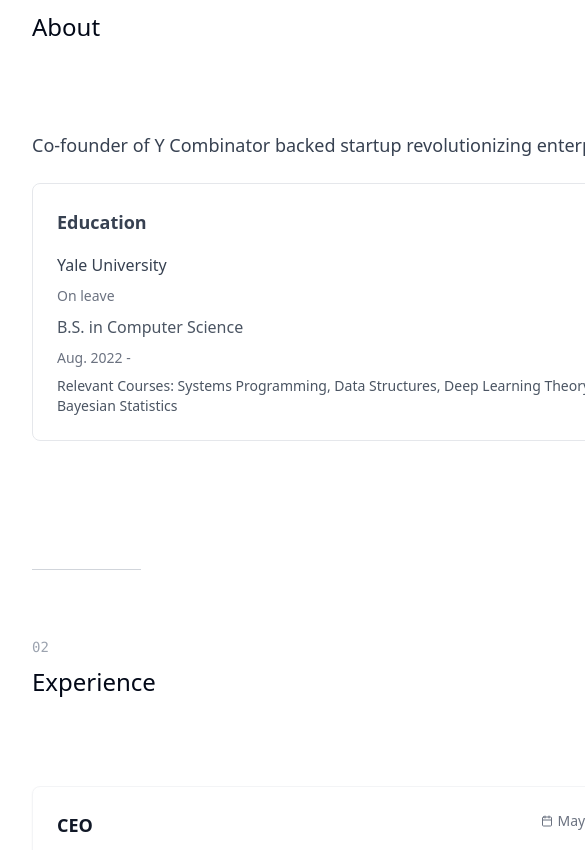
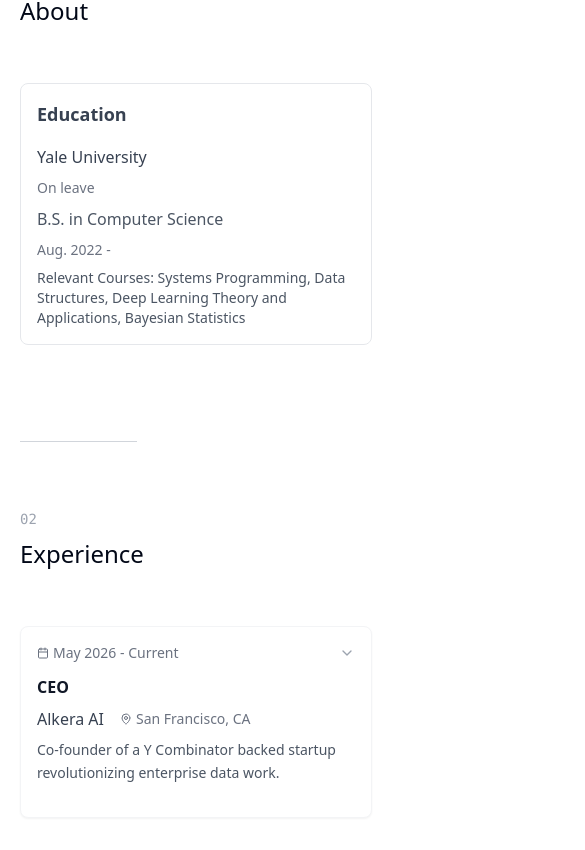
Before and after one commit to rickgao0917/portfolio-page-rickgao, a React (Vite) app: page / in a window 390 px wide. Shown: the part 994-1844 px from the top of the page, 585 px wide, since content can reach past the window. Built offline with nearby package versions, Linux system fonts and the light colour scheme.

Commit message:
Remove About tagline and improve mobile responsiveness

```diff
--- a/src/components/About.tsx
+++ b/src/components/About.tsx
@@ -3,14 +3,14 @@ import React from 'react';
 
 const About = () => {
   return (
-    <section className="py-16 px-8 lg:px-16">
+    <section className="py-12 sm:py-16 px-5 sm:px-8 lg:px-16">
       {/* Section separator line */}
       <div className="max-w-7xl mx-auto mb-16">
         <div className="w-1/3 h-px bg-gray-300"></div>
       </div>
 
       <div className="max-w-7xl mx-auto">
-        <div className="grid grid-cols-12 gap-16">
+        <div className="grid grid-cols-12 gap-8 lg:gap-16">
           {/* Section number and title */}
           <div className="col-span-12 lg:col-span-3">
             <div className="lg:sticky lg:top-24">
@@ -25,11 +25,7 @@ const About = () => {
           <div className="col-span-12 lg:col-span-9">
             <div className="space-y-8">
               <div className="space-y-6 text-gray-700 leading-relaxed">
-                <p className="text-lg md:text-xl font-light">
-                  Co-founder of Y Combinator backed startup revolutionizing enterprise data work.
-                </p>
-
-                <div className="bg-white/95 backdrop-blur-sm p-6 rounded-lg border border-gray-200 relative z-20">
+                <div className="bg-white/95 backdrop-blur-sm p-4 sm:p-6 rounded-lg border border-gray-200 relative z-20">
                   <h3 className="text-lg font-semibold mb-4">Education</h3>
                   <div className="space-y-2">
                     <p className="font-medium">Yale University</p>
--- a/src/components/Hero.tsx
+++ b/src/components/Hero.tsx
@@ -45,7 +45,7 @@ const Hero = () => {
   };
 
   return (
-    <section className="min-h-screen flex items-end pb-20 px-8 lg:px-16 relative overflow-hidden">
+    <section className="min-h-[100svh] flex items-end pb-12 sm:pb-20 pt-24 px-5 sm:px-8 lg:px-16 relative overflow-hidden">
       <div className="w-full max-w-7xl mx-auto relative z-10">
         <div className="grid grid-cols-12 gap-8 items-end">
           <div className="col-span-12 lg:col-span-8">
@@ -99,7 +99,7 @@ const Hero = () => {
             </div>
           </div>
 
-          <div className="col-span-12 lg:col-span-4 lg:text-right">
+          <div className="col-span-12 lg:col-span-4 lg:text-right mt-4 lg:mt-0">
             <div className="space-y-4 text-sm text-gray-500">
               <div>
                 <p className="font-mono mb-1">Currently</p>
@@ -118,7 +118,7 @@ const Hero = () => {
               </div>
 
               <div className="pt-2">
-                <div className="flex items-center justify-end space-x-4">
+                <div className="flex items-center justify-start lg:justify-end space-x-4 -ml-2 lg:ml-0">
                   <a href="https://github.com/rickgao0917" className="p-2 hover:bg-gray-50 rounded-full transition-colors duration-200">
                     <Github className="w-4 h-4" />
                   </a>
--- a/src/components/Timeline.tsx
+++ b/src/components/Timeline.tsx
@@ -23,7 +23,7 @@ const Timeline = () => {
   };
 
   return (
-    <section className="py-16 px-8 lg:px-16">
+    <section className="py-12 sm:py-16 px-5 sm:px-8 lg:px-16">
       {/* Experience Section */}
       {/* Section separator line */}
       <div className="max-w-7xl mx-auto mb-16">
@@ -31,7 +31,7 @@ const Timeline = () => {
       </div>
 
       <div className="max-w-7xl mx-auto">
-        <div className="grid grid-cols-12 gap-16">
+        <div className="grid grid-cols-12 gap-8 lg:gap-16">
           {/* Section number and title */}
           <div className="col-span-12 lg:col-span-3">
             <div className="lg:sticky lg:top-24">
@@ -65,7 +65,7 @@ const Timeline = () => {
       </div>
 
       <div className="max-w-7xl mx-auto" data-section="projects">
-        <div className="grid grid-cols-12 gap-16">
+        <div className="grid grid-cols-12 gap-8 lg:gap-16">
           {/* Section number and title */}
           <div className="col-span-12 lg:col-span-3">
             <div className="lg:sticky lg:top-24">
@@ -104,7 +104,7 @@ const Timeline = () => {
           </div>
 
           <div className="max-w-7xl mx-auto" data-section="blog">
-            <div className="grid grid-cols-12 gap-16">
+            <div className="grid grid-cols-12 gap-8 lg:gap-16">
               <div className="col-span-12 lg:col-span-3">
                 <div className="lg:sticky lg:top-24">
                   <span className="font-mono text-sm text-gray-400">04</span>
@@ -134,7 +134,7 @@ const Timeline = () => {
           </div>
 
           <div className="max-w-7xl mx-auto" data-section="riddles">
-            <div className="grid grid-cols-12 gap-16">
+            <div className="grid grid-cols-12 gap-8 lg:gap-16">
               <div className="col-span-12 lg:col-span-3">
                 <div className="lg:sticky lg:top-24">
                   <span className="font-mono text-sm text-gray-400">05</span>
--- a/src/components/TimelineItem.tsx
+++ b/src/components/TimelineItem.tsx
@@ -22,19 +22,19 @@ const TimelineItem: React.FC<TimelineItemProps> = ({ item, isExpanded, onToggleE
       }`}>
         {/* Header - Always visible */}
         <div
-          className="p-6 cursor-pointer hover:bg-gray-50 transition-colors duration-200"
+          className="p-4 sm:p-6 cursor-pointer hover:bg-gray-50 transition-colors duration-200"
           onClick={onToggleExpand}
         >
-          <div className="flex items-start justify-between">
-            <div className="flex-1">
-              <div className="flex items-center space-x-2 mb-2">
-                <h3 className="text-lg font-semibold text-gray-900">{item.title}</h3>
+          <div className="flex flex-col-reverse sm:flex-row sm:items-start sm:justify-between gap-3">
+            <div className="flex-1 min-w-0">
+              <div className="flex flex-wrap items-center gap-x-2 mb-2">
+                <h3 className="text-base sm:text-lg font-semibold text-gray-900 break-words">{item.title}</h3>
                 {item.type === 'project' && (
                   <span className="text-xs text-gray-400 font-mono uppercase tracking-wide">Complete</span>
                 )}
               </div>
               {item.type === 'experience' ? (
-                <div className="flex items-center space-x-4 mb-2">
+                <div className="flex flex-wrap items-center gap-x-4 gap-y-1 mb-2">
                   <span className="text-gray-700 font-medium">{item.company}</span>
                   <div className="flex items-center space-x-1 text-sm text-gray-500">
                     <MapPin className="w-3 h-3" />
@@ -53,7 +53,7 @@ const TimelineItem: React.FC<TimelineItemProps> = ({ item, isExpanded, onToggleE
                 <p className="text-xs text-gray-500 font-mono">{item.tech.join(' / ')}</p>
               )}
             </div>
-            <div className="flex items-center space-x-3 flex-shrink-0 ml-6">
+            <div className="flex items-center justify-between sm:justify-end space-x-3 flex-shrink-0 sm:ml-6">
               <div className="flex items-center space-x-1 text-sm text-gray-500">
                 <Calendar className="w-3 h-3" />
                 <span>{item.period}</span>
@@ -69,7 +69,7 @@ const TimelineItem: React.FC<TimelineItemProps> = ({ item, isExpanded, onToggleE
         <div className={`transition-all duration-300 ease-in-out ${
           isExpanded ? 'max-h-[2000px] opacity-100' : 'max-h-0 opacity-0'
         } overflow-hidden`}>
-          <div className="px-6 pb-6 border-t border-gray-50">
+          <div className="px-4 sm:px-6 pb-6 border-t border-gray-50">
             <div className="pt-4 space-y-6">
               {/* Achievements/Features */}
               {(item.type === 'experience' ? item.achievements : item.features)?.length > 0 && (
```
